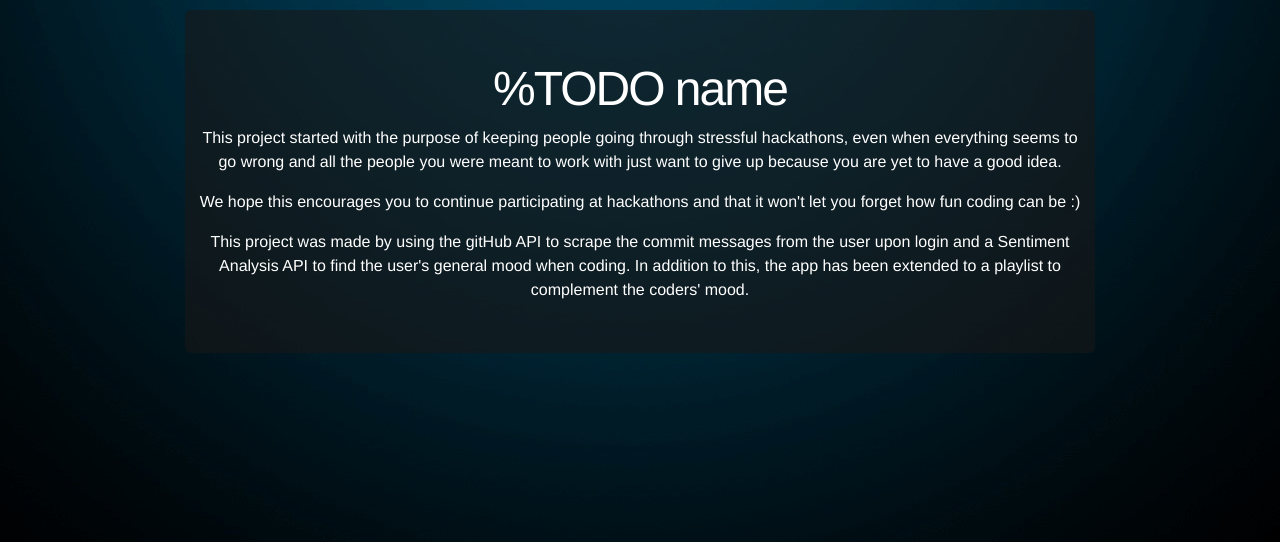
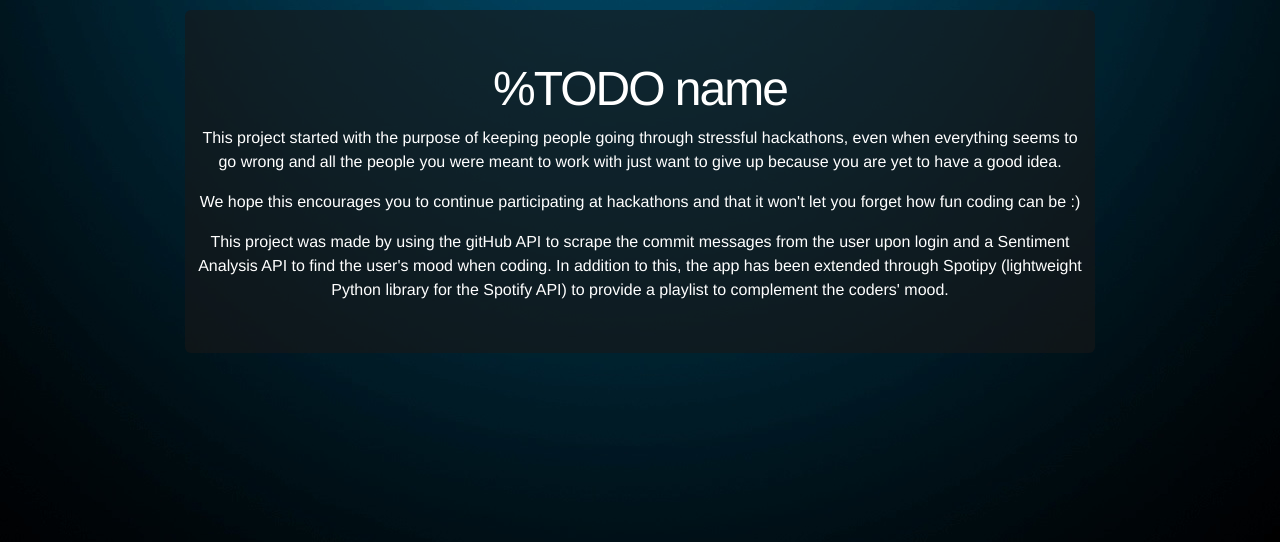
Before and after one commit to Caramelle/StacsHack-Koala9000, a Flask app: page / in a window 1280 px wide. Shown: the part 50-592 px from the top of the page. Run offline with Flask 2, Linux system fonts and the light colour scheme; parts of the project's set-up code (start-up, migrations or seed data) failed here and were passed over; some libraries are stand-ins or nearby versions.

Commit message:
moved graph

```diff
--- a/flask/app/api_key.txt
+++ b/flask/app/api_key.txt
@@ -1 +1 @@
-6797d105340ba527f167305eb47fe263cbc1a6ae
+b012cddcc7c637064b7b4539a917305aa59f1e44
--- a/flask/app/static/css/main.css
+++ b/flask/app/static/css/main.css
@@ -35,6 +35,7 @@ header h1.logo:hover {
   text-decoration: underline;
 }
 
+
 /*
  * Center the body content
  */
@@ -54,6 +55,9 @@ div.jumbo {
           border-radius: 6px;
 }
 
+.stat {
+  padding-left: 170px;
+}
 
 h2 {
   font-size: 3em;
@@ -69,7 +73,10 @@ h3 {
   text-align: center;
   letter-spacing: 1px;
   color: #fff;
+}
 
+h4 {
+  text-align: center;
 }
 
 p {
--- a/flask/app/templates/home.html
+++ b/flask/app/templates/home.html
@@ -13,9 +13,10 @@
       it won't let you forget how fun coding can be :)
     </p>
     <p>This project was made by using the gitHub API to scrape the commit messages
-      from the user upon login and a Sentiment Analysis API to find the user's general
-      mood when coding. In addition to this, the app has been extended to a playlist
-      to complement the coders' mood. </p>
+      from the user upon login and a Sentiment Analysis API to find the user's
+      mood when coding. In addition to this, the app has been extended through
+      Spotipy (lightweight Python library for the Spotify API) to provide
+      a playlist to complement the coders' mood. </p>
   </div>
 
 {% endblock %}
```
Also changed, not shown: flask/app/templates/commits.html (+5 -2 lines), 5 other files.
